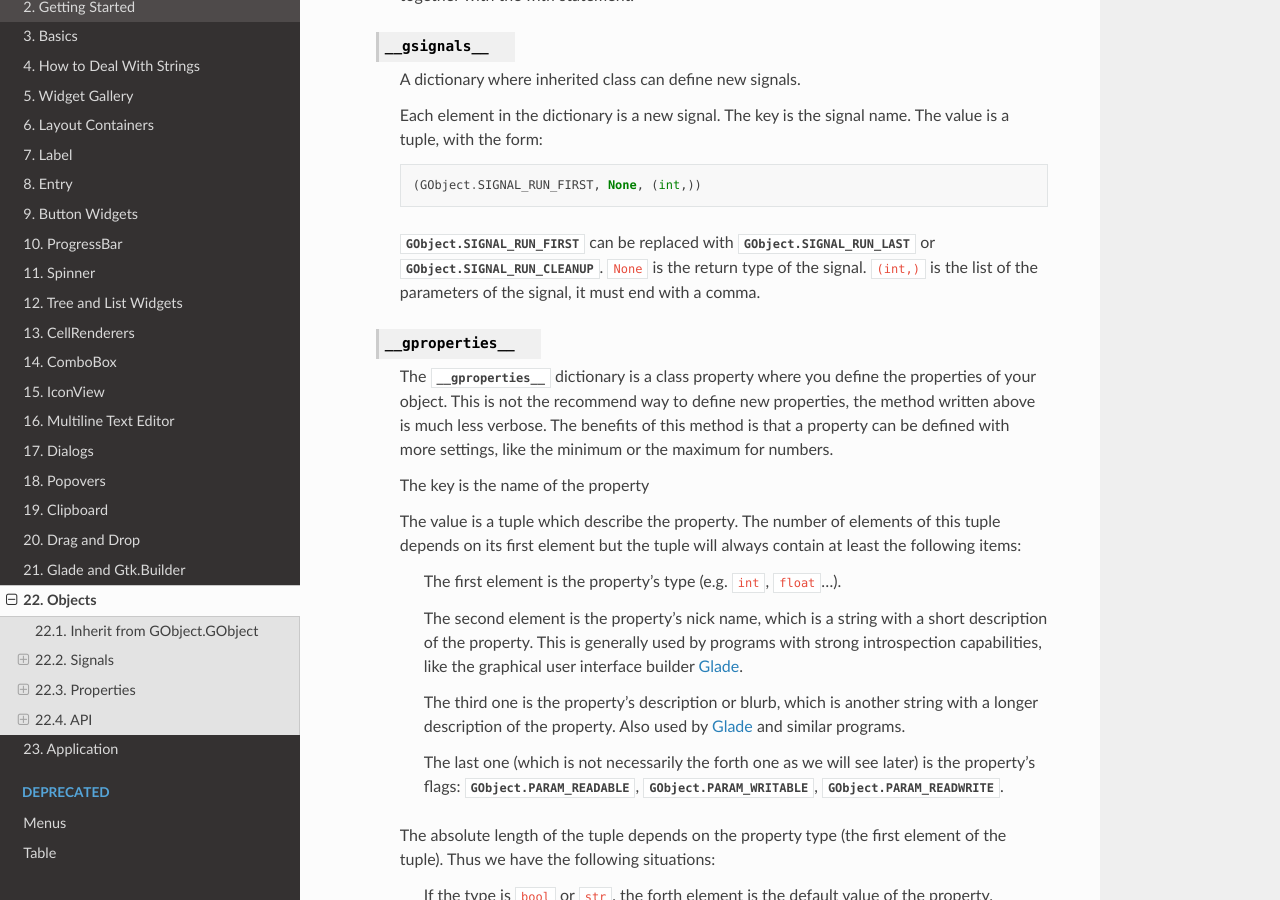
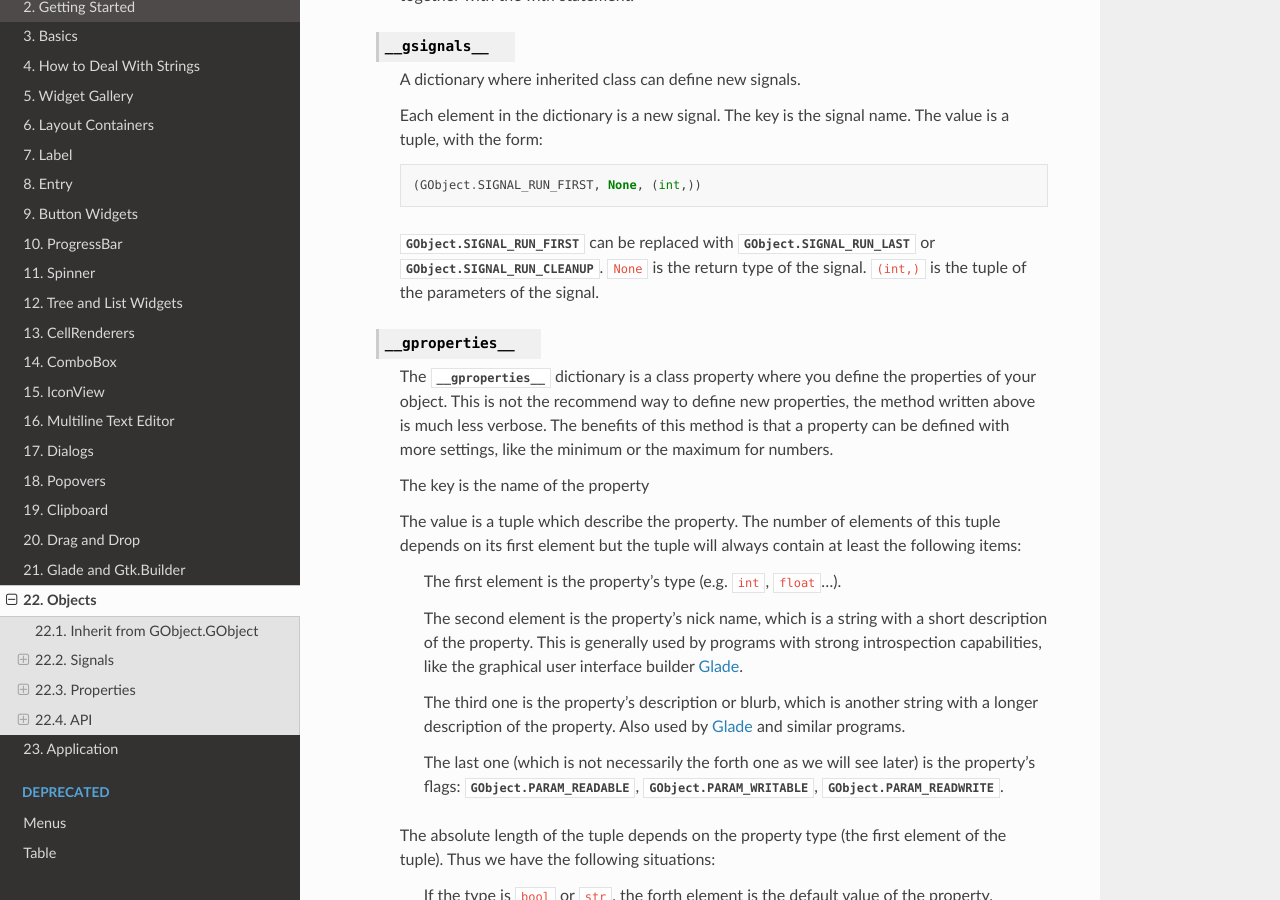
Before and after one commit to sebp/PyGObject-Tutorial, a Sphinx documentation site: the page built from source/objects.txt, in a window 1280 px wide and 900 px high, scrolled down 6133 px. Built offline with Sphinx 7.4.7 and the Read the Docs theme 2.0.0, drawn with Linux system fonts in a browser that asks for light colours.

Commit message:
Remove suggest that list need to end with comma
Comma is used only to tell python it's a one-element tuple, not just brackets.

```diff
--- a/source/objects.txt
+++ b/source/objects.txt
@@ -336,8 +336,8 @@ API
 
         :const:`GObject.SIGNAL_RUN_FIRST` can be replaced with
         :const:`GObject.SIGNAL_RUN_LAST` or :const:`GObject.SIGNAL_RUN_CLEANUP`.
-        ``None`` is the return type of the signal. ``(int,)`` is the list of the
-        parameters of the signal, it must end with a comma.
+        ``None`` is the return type of the signal. ``(int,)`` is the tuple of the
+        parameters of the signal.
 
     .. attribute:: __gproperties__
 
```
